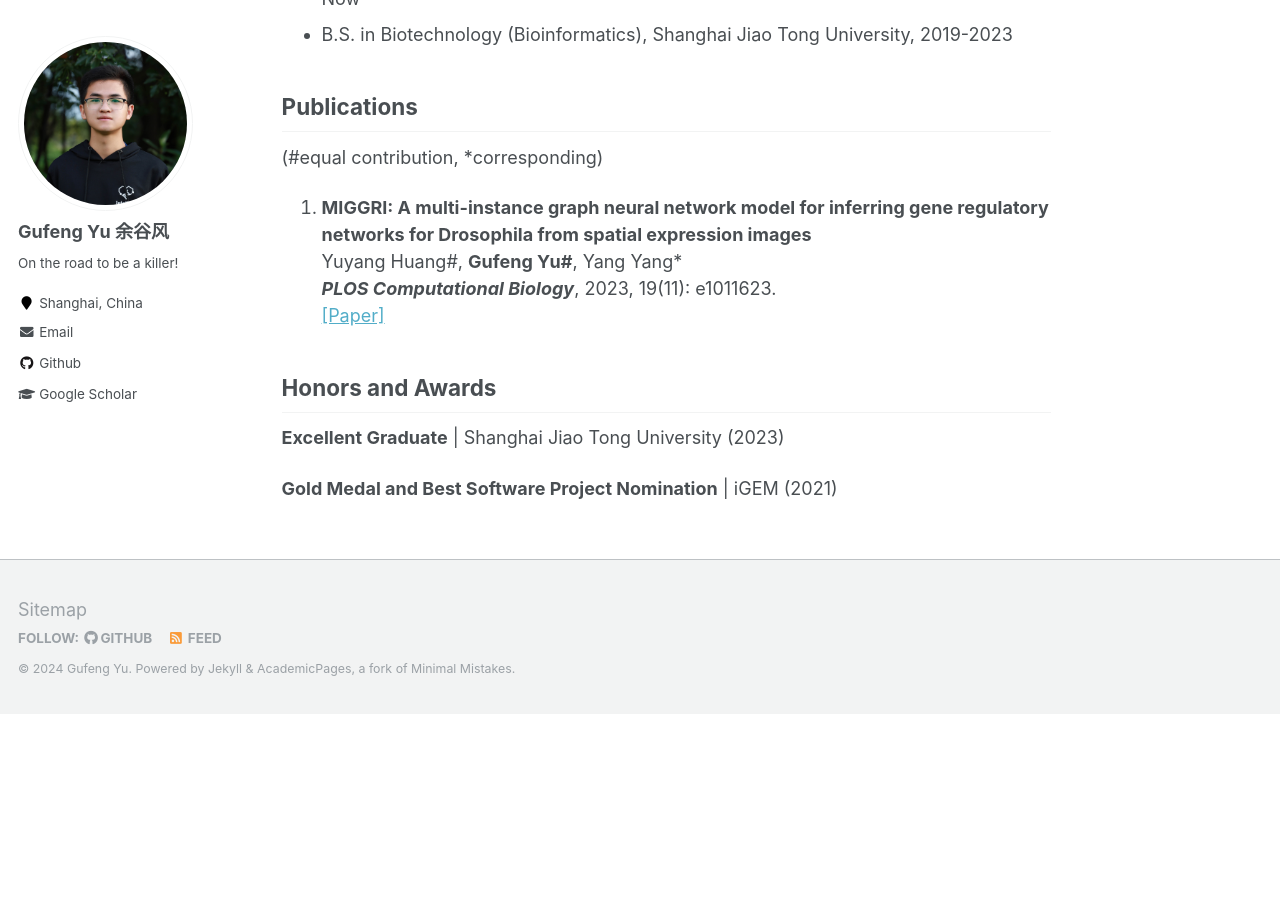
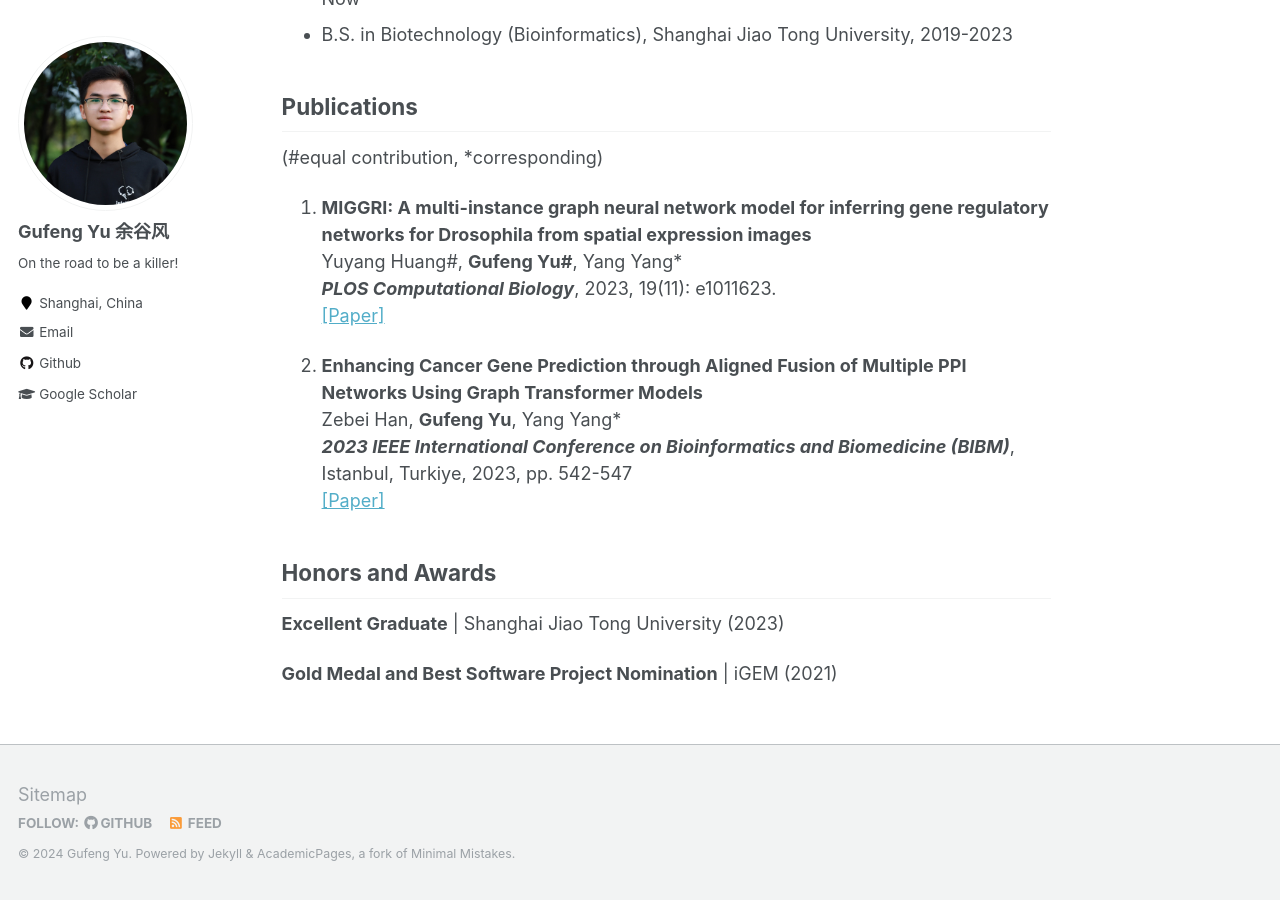
Before and after one commit to GufengYu520/gufengyu520.github.io, a Jekyll site: the page built from _pages/about.md, in a window 1280 px wide and 900 px high, scrolled down 646 px. Built offline with Jekyll 4.4.1, drawn with Linux system fonts in a browser that asks for light colours; before the commit the page ends 1360 px from its top, so only the background shows below that.

Commit message:
Update about.md

```diff
--- a/_pages/about.md
+++ b/_pages/about.md
@@ -36,6 +36,11 @@ My research interest is **AI for Science**. Specifically, the main research area
     ***PLOS Computational Biology***, 2023, 19(11): e1011623.
     [[Paper]](https://journals.plos.org/ploscompbiol/article?id=10.1371/journal.pcbi.1011623)
 
+2. **Enhancing Cancer Gene Prediction through Aligned Fusion of Multiple PPI Networks Using Graph Transformer Models**
+    Zebei Han, **Gufeng Yu**, Yang Yang*
+    ***2023 IEEE International Conference on Bioinformatics and Biomedicine (BIBM)***, Istanbul, Turkiye, 2023, pp. 542-547
+    [[Paper]](https://ieeexplore.ieee.org/document/10385593)
+
 
 
 ## Honors and Awards
```
